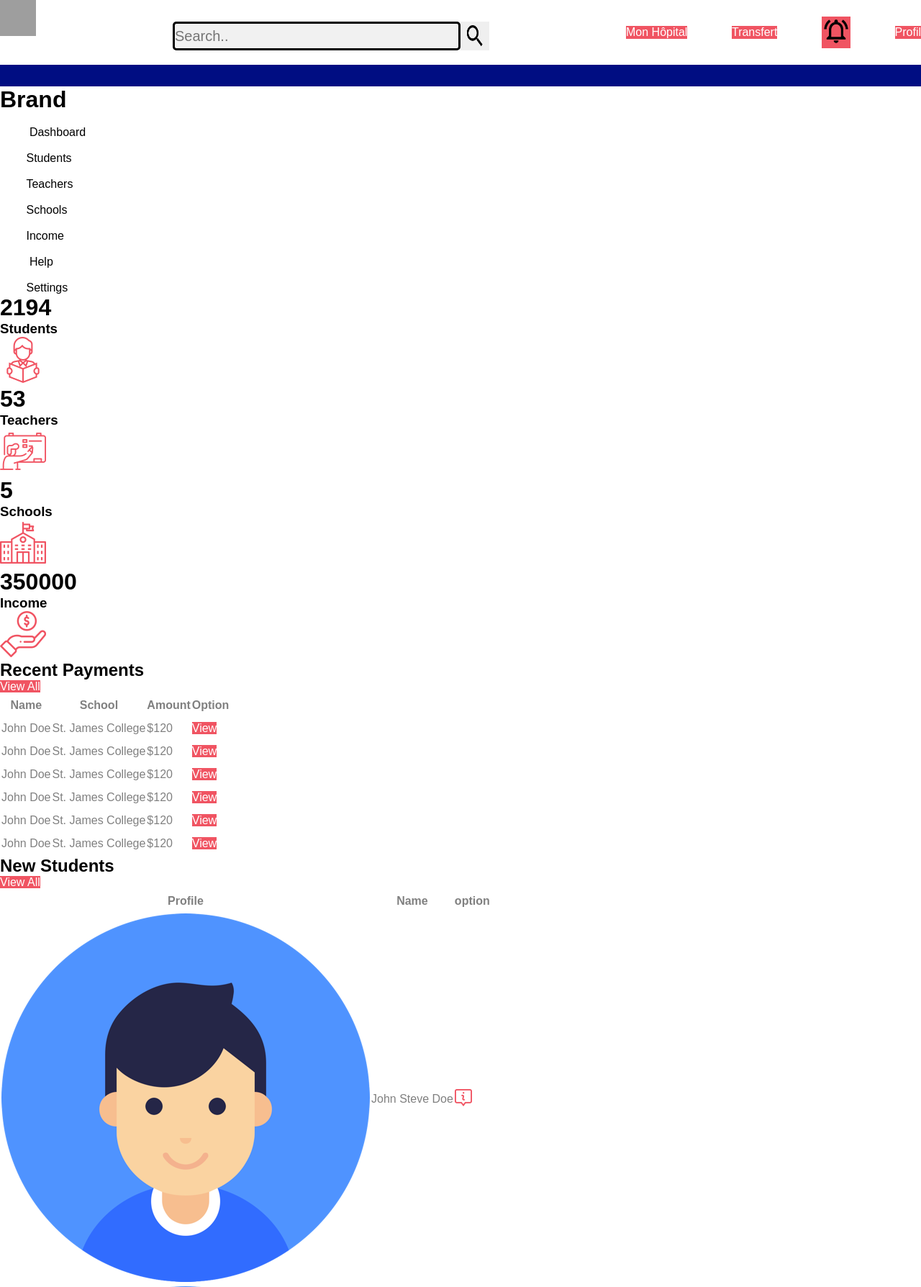
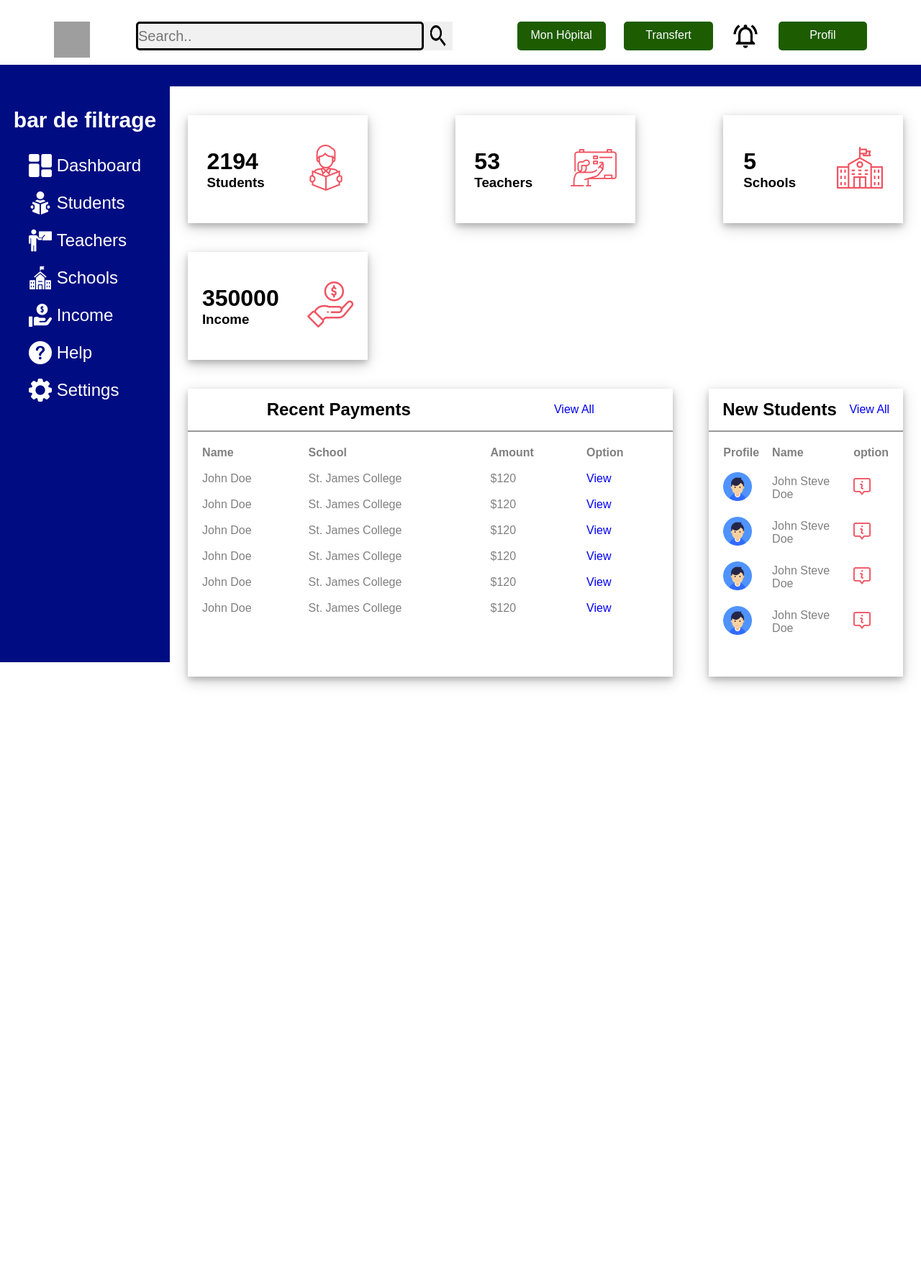
Before and after one commit to faraban/Optimal-M-dical, a Flask app: page /monhopital in a window 1280 px wide. Shown: the top 1788 px of the page at 72% size. After the commit the page ends 953 px from the top, so only its background shows below. Run offline with Flask 3, Linux system fonts and the light colour scheme; grey boxes are pictures that could not be loaded.

Commit message:
tableau mon hôpital

```diff
--- a/static/css/style.css
+++ b/static/css/style.css
@@ -8,6 +8,7 @@
 a{
     text-align: center;
     text-decoration: none;
+    cursor: pointer;
 }
 
 
@@ -34,15 +35,23 @@ nav .trait_bleu{
     background-color: #000D82;
  }
 
+ nav .nav .nav_bar{
+    padding-top: 30px;
+    display: flex;
+    height: 90px;
+    width: 100%;
+    background-color: #ffffff;
+    justify-content: center;
+ }
 
-nav .nav .search {
-    padding-top: 30px;
-    flex: 2;
+
+nav .nav .nav_bar .search {
+    margin-left: 5%;
+    margin-right: 5%;
     display: flex;
-    justify-content: center;
 }
 
-nav .nav .search input[type=text] {
+nav .nav .nav_bar .search input[type=text] {
     border: solid;
     background: #f1f1f1;
     width: 400px;
@@ -51,36 +60,34 @@ nav .nav .search input[type=text] {
     font-size: 20px;
 }
 
-nav .nav .search button {
+nav .nav .nav_bar .search button {
     width: 40px;
     height: 40px;
     border: none;
 }
 
-nav .nav .search button img {
+nav .nav .nav_bar .search button img {
     width: 30px;
     height: 40px;
 }
 
-nav .nav .user {
-    flex: 1;
+nav .nav .nav_bar .user {
     display: flex;
-    justify-content: space-between;
-    align-items: center;
+    width: 40%;
 }
 
-nav .nav .user img {
+nav .nav .nav_bar .user img {
     width: 40px;
     height: 40px;
 }
 
-nav .nav .img-case {
+nav .nav .nav_bar .img-case {
     position: relative;
     width: 50px;
     height: 50px;
 }
 
-nav .nav .img-case img {
+nav .nav .nav_bar .img-case img {
     position: absolute;
     top: 0;
     left: 0;
@@ -88,18 +95,64 @@ nav .nav .img-case img {
     height: 100%;
 }
 
-.btn {
-    background: #f05462;
+.nav_bar .user a {
+    background:#1D5C00;
+    padding: 10px;
+    margin-bottom: 10px;
+    height: 40px;
+    width: 180px;
+    border-radius: 5px;
+    margin-left: 5%;
     color: white;
     text-align: center;
 }
 
-.btn:hover {
-    color: #f05462;
+.nav_bar .user img {
+    margin-left: 5%;
+    color: white;
+    text-align: center;
+}
+
+.nav_bar .user a:hover {
+    color:#000D82;
     background: white;
     padding: 3px 8px;
-    border: 2px solid #f05462;
+    border: 2px solid #1D5C00;
 }
+
+
+/*  bar de filtrage  */
+
+.side-menu {
+    background: #000D82;
+    width: 20%;
+    min-height: 100vh;
+    color: #ffffff;
+    display: flex;
+    flex-direction: column;
+}
+
+.side-menu h1 {
+    font-size: 30px;
+    text-align: center;
+    margin-top: 30px;
+    margin-bottom: 20px;
+}
+
+.side-menu li {
+    font-size: 24px;
+    padding: 10px 40px;
+    display: flex;
+    align-items: center;
+}
+
+.side-menu li:hover {
+    background: white;
+    color:#1D5C00;
+}
+
+
+
 
  /* div_logo et logo  */
 
@@ -205,8 +258,7 @@ nav .div_logo{
 
 /* mot de passe oublié */
 
-main {
-    padding-top: 100px;
+.main {
     width: 100%;
     display: flex;
     justify-content: center;
@@ -503,16 +555,7 @@ tr{
 
 /*  MON HôPITAL */
 
-
-/* n                                 dg d                              dd                      ddd        */
-
-
-/*
-
-
-
-
-.title {
+ .title {
     display: flex;
     align-items: center;
     justify-content: space-around;
@@ -530,62 +573,21 @@ td {
     padding: 8px;
 }
 
-.side-menu {
-    position: fixed;
-    background: #f05462;
-    width: 20vw;
-    min-height: 100vh;
-    display: flex;
-    flex-direction: column;
+
+.main .container {
+    width: 90%;
+    height: 100vh;
 }
 
-.side-menu .brand-name {
-    height: 10vh;
-    display: flex;
-    align-items: center;
-    justify-content: center;
-}
-
-.side-menu li {
-    font-size: 24px;
-    padding: 10px 40px;
-    color: white;
-    display: flex;
-    align-items: center;
-}
-
-.side-menu li:hover {
-    background: white;
-    color: #f05462;
-}
-
-.container {
-    position: absolute;
-    right: 0;
-    width: 80vw;
-    height: 100vh;
-    background: #f1f1f1;
-}
-
-
-
-
-.container .content {
-    position: relative;
-    margin-top: 10vh;
-    min-height: 90vh;
-    background: #f1f1f1;
-}
-
-.container .content .cards {
+.container  .cards {
+    width: 100%;
     padding: 20px 15px;
     display: flex;
-    align-items: center;
     justify-content: space-between;
     flex-wrap: wrap;
 }
 
-.container .content .cards .card {
+.container .cards .card {
     width: 250px;
     height: 150px;
     background: white;
@@ -596,7 +598,7 @@ td {
     box-shadow: 0 4px 8px 0 rgba(0, 0, 0, 0.2), 0 6px 20px 0 rgba(0, 0, 0, 0.19);
 }
 
-.container .content .content-2 {
+.container .content-2 {
     min-height: 60vh;
     display: flex;
     justify-content: space-around;
@@ -604,7 +606,7 @@ td {
     flex-wrap: wrap;
 }
 
-.container .content .content-2 .recent-payments {
+.container  .content-2 .recent-payments {
     min-height: 50vh;
     flex: 5;
     background: white;
@@ -614,7 +616,7 @@ td {
     flex-direction: column;
 }
 
-.container .content .content-2 .new-students {
+.container .content-2 .new-students {
     flex: 2;
     background: white;
     min-height: 50vh;
@@ -624,42 +626,7 @@ td {
     flex-direction: column;
 }
 
-.container .content .content-2 .new-students table td:nth-child(1) img {
+.container .content-2 .new-students table td:nth-child(1) img {
     height: 40px;
     width: 40px;
 }
-
-
-
-.seconnecter form {
-  display: flex;
-  margin: auto;
-  width: 90%;
-  height: 52%;
-  display: flex;
-  justify-content: space-around;
-}
-.seconnecter input {
-  padding: 10px;
-  border: 2px solid #000d82;
-  width: 300px;
-  border-radius: 10px;
-  font-size: 20px;
-}
-.seconnecter button {
-  width: 15%;
-  height: 50%;
-  border-radius: 10px;
-  background-color: #1d5c00;
-  color: aliceblue;
-  font-size: 18px;
-  border: none;
-  cursor: pointer;
-}
-
-nav .traitbleu {
-  width: 100%;
-  height: 20%;
-  background-color: #000d82;
-  border: none;
-} */
--- a/templates/base.html
+++ b/templates/base.html
@@ -13,6 +13,11 @@
         </div>
         <div class="trait_bleu"></div>
     </nav>
-    {%block content %}{%endblock%}
+    <main>
+        <div class="main">
+           {%block filter %}{%endblock%}
+           {%block content %}{%endblock%}
+        </div>
+    <main>
 </body>
 </html>
--- a/templates/connexion/pwdcode.html
+++ b/templates/connexion/pwdcode.html
@@ -5,7 +5,6 @@
 {%endblock%}
 
 {%block content %}
-<main>
   <div class='contener_form'>
     <div>
       <h2>Code de vérification</h2>
@@ -22,5 +21,4 @@
     </div>
     <a href="#"><p>Renvoyer le mail</p></a>
   </div>
-</main>
 {%endblock%}
--- a/templates/connexion/pwdoublie.html
+++ b/templates/connexion/pwdoublie.html
@@ -5,7 +5,6 @@
 {%endblock%}
 
 {%block content %}
-  <main>
     <div class='contener_form'>
       <div class="form">
         <form >
@@ -15,5 +14,4 @@
         <a href="/pwdcode">Suivant</a>
       </div>
     </div>
-  </main>
 {%endblock%}
--- a/templates/connexion/pwdreset.html
+++ b/templates/connexion/pwdreset.html
@@ -5,7 +5,6 @@
 {%endblock%}
 
 {%block content %}
-<main>
     <div class='contener_form'>
         <h2>
           Veillez entrer un nouveau mot de passe
@@ -21,5 +20,4 @@
             <a href="#">Valider</a>
         </div>
     </div>
-  </main>
 {%endblock%}
--- /dev/null
+++ b/templates/elements/filter.html
@@ -0,0 +1,12 @@
+<div class="side-menu">
+    <h1>bar de filtrage</h1>
+    <ul>
+        <li><img src="{{ url_for('static',filename='./img/dashboard (2).png')}}" alt="">&nbsp; <span>Dashboard</span> </li>
+        <li><img src="{{ url_for('static',filename='./img/reading-book (1).png')}}" alt="">&nbsp;<span>Students</span> </li>
+        <li><img src="{{ url_for('static',filename='./img/teacher2.png')}}" alt="">&nbsp;<span>Teachers</span> </li>
+        <li><img src="{{ url_for('static',filename='./img/school.png')}}" alt="">&nbsp;<span>Schools</span> </li>
+        <li><img src="{{ url_for('static',filename='./img/payment.png')}}" alt="">&nbsp;<span>Income</span> </li>
+        <li><img src="{{ url_for('static',filename='./img/help-web-button.png')}}" alt="">&nbsp; <span>Help</span></li>
+        <li><img src="{{ url_for('static',filename='./img/settings.png')}}" alt="">&nbsp;<span>Settings</span> </li>
+    </ul>
+</div>
--- a/templates/elements/navelement.html
+++ b/templates/elements/navelement.html
@@ -1,13 +1,15 @@
+<div class='nav_bar'>
    <div class="img-case">
-    <img src="{{ url_for('static',filename='./img/user.pn')}}" alt="">
+        <img src="{{ url_for('static',filename='./img/defaut_image.jpg')}}" alt="">
     </div>
     <div class="search">
         <input type="text" placeholder="Search..">
         <button type="submit"><img src="{{ url_for('static',filename='./img/search.png')}}" alt=""></button>
     </div>
     <div class="user">
-    <a href="#" class="btn">Mon Hôpital</a>
-    <a href="#" class="btn">Transfert</a>
-    <a href="#" class="btn"><img src="{{ url_for('static',filename='./img/notifications.png')}}" alt=""></a>
-    <a href="#" class="btn">Profil</a>
+        <a href="#" >Mon Hôpital</a>
+        <a href="#" >Transfert</a>
+        <img src="{{ url_for('static',filename='./img/notifications.png')}}" alt="">
+        <a href="#" >Profil</a>
     </div>
+</div>
--- a/templates/utilisateur/utilisateurhôpital.html
+++ b/templates/utilisateur/utilisateurhôpital.html
@@ -4,24 +4,12 @@
     {% include 'elements/navelement.html' %}
 {%endblock%}
 
+{%block filter %}
+    {% include 'elements/filter.html' %}
+{%endblock%}
+
 {%block content %}
-    <div class="side-menu">
-        <div class="brand-name">
-            <h1>Brand</h1>
-        </div>
-        <ul>
-            <li><img src="{{ url_for('static',filename='./img/dashboard (2).png')}}" alt="">&nbsp; <span>Dashboard</span> </li>
-            <li><img src="{{ url_for('static',filename='./img/reading-book (1).png')}}" alt="">&nbsp;<span>Students</span> </li>
-            <li><img src="{{ url_for('static',filename='./img/teacher2.png')}}" alt="">&nbsp;<span>Teachers</span> </li>
-            <li><img src="{{ url_for('static',filename='./img/school.png')}}" alt="">&nbsp;<span>Schools</span> </li>
-            <li><img src="{{ url_for('static',filename='./img/payment.png')}}" alt="">&nbsp;<span>Income</span> </li>
-            <li><img src="{{ url_for('static',filename='./img/help-web-button.png')}}" alt="">&nbsp; <span>Help</span></li>
-            <li><img src="{{ url_for('static',filename='./img/settings.png')}}" alt="">&nbsp;<span>Settings</span> </li>
-        </ul>
-    </div>
     <div class="container">
-
-        <div class="content">
         <div class="cards">
             <div class="card">
                 <div class="box">
@@ -147,5 +135,4 @@
             </div>
         </div>
   </div>
-    </div>
 {%endblock%}
```
Also changed, not shown: templates/inscription/base.html (deleted, +0 -16 lines), static/img/default_image.jpg (added). Lines whose indentation alone changed are shown as unchanged.
